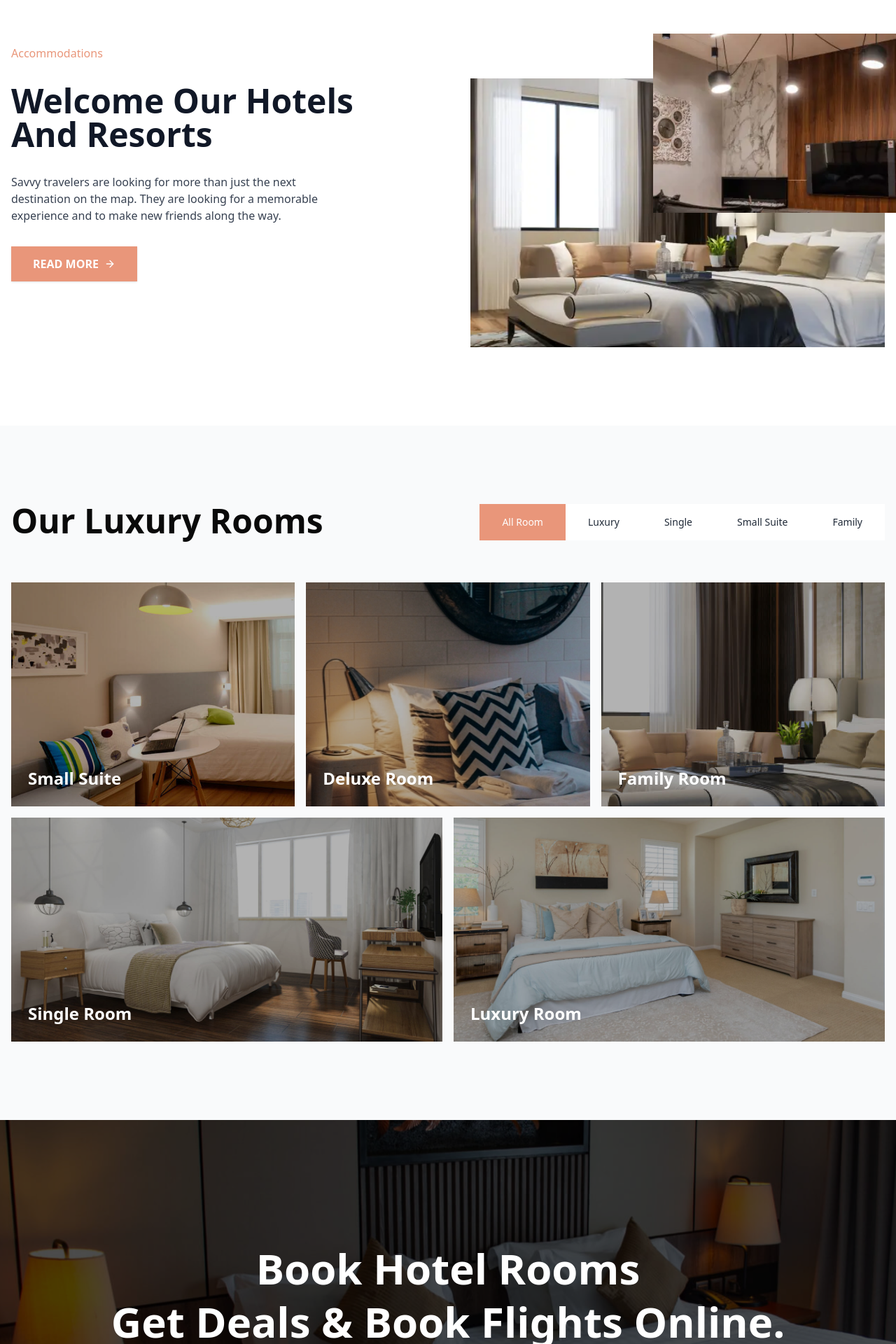
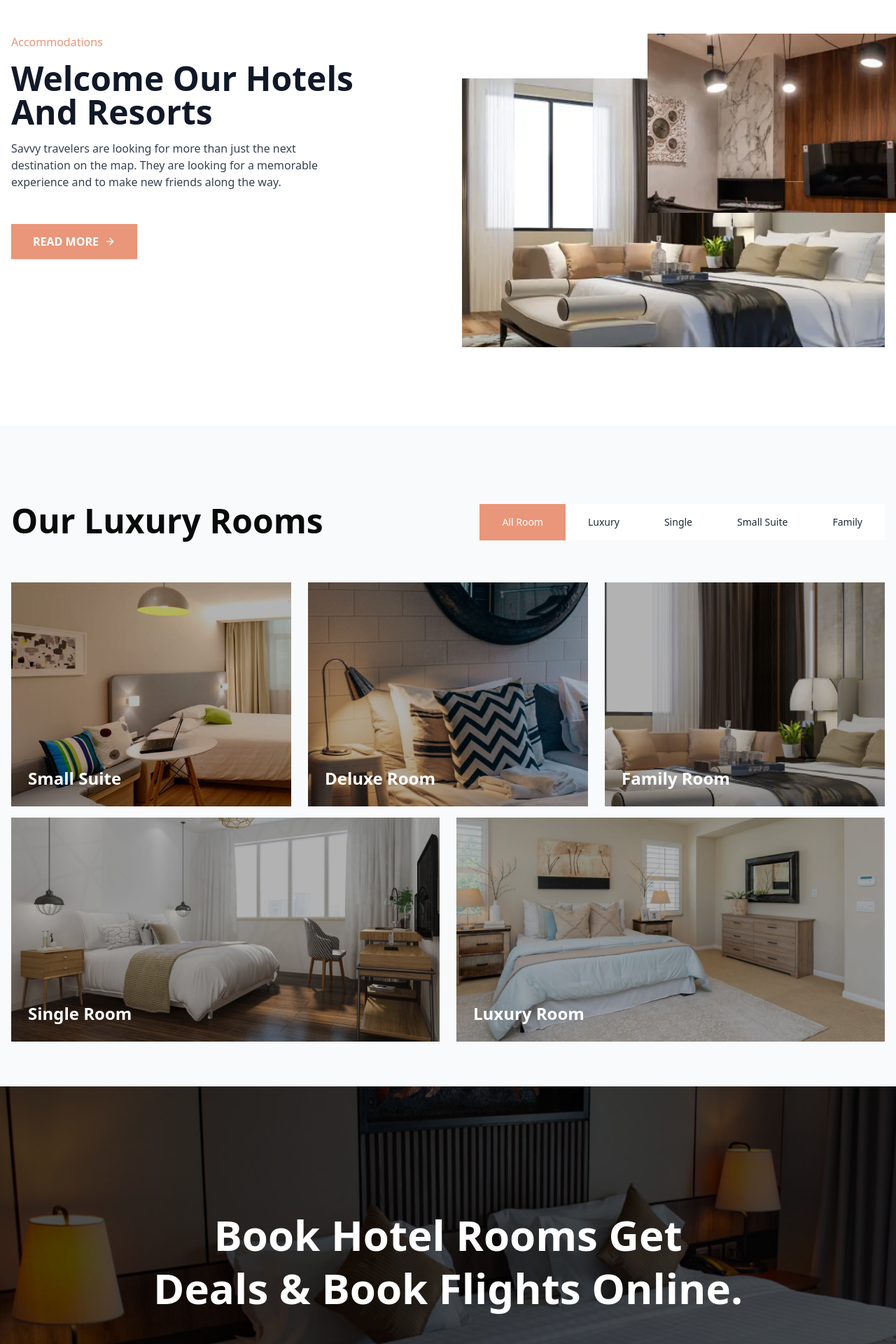
Before and after one commit to muskanm1111/Hostily, a Next.js app: page / in a window 1280 px wide. Shown: the part 880-2800 px from the top of the page at 70% size. Built offline with nearby package versions, Linux system fonts and the light colour scheme.

Commit message:
Refactor About, ImgAbout, Offer, Rooms, ServiceCard, and Testimonials components for improved layout and styling consistency

```diff
--- a/src/components/about.jsx
+++ b/src/components/about.jsx
@@ -5,26 +5,26 @@ import { ArrowRight } from "lucide-react";
 
 const About = () => {
   return (
-    <section className="w-full py-16 md:py-28 bg-white overflow-hidden">
+    <section className="w-full py-10 md:py-28 bg-white overflow-hidden">
       <div className="max-w-7xl mx-auto px-4">
-        <div className="flex flex-col lg:flex-row items-start gap-8 lg:gap-16">
+        <div className="flex flex-col lg:flex-row items-start gap-9 lg:gap-10">
           {/* Content  */}
-          <div className="w-full lg:w-1/2 space-y-8 pt-8">
+          <div className="w-full lg:w-1/2 pt-4">
             <p className="text-[#E9967A] font-medium">Accommodations</p>
 
-            <h2 className="text-4xl md:text-4xl  lg:text-5xl font-semibold text-gray-900 leading-tight">
+            <h2 className="text-4xl md:text-4xl pt-4  lg:text-5xl font-semibold text-gray-900 leading-tight">
               Welcome Our Hotels
               <br />
               And Resorts
             </h2>
 
-            <p className="text-gray-700 max-w-md">
+            <p className="text-gray-700 max-w-md pt-4 pb-12">
               Savvy travelers are looking for more than just the next
               destination on the map. They are looking for a memorable
               experience and to make new friends along the way.
             </p>
 
-            <button className="hidden md:flex w-[180px] bg-[#E9967A] h-[50px]  items-center justify-center  cursor-pointer relative overflow-hidden transition-all duration-500 ease-in-out shadow hover:scale-105 hover:shadow before:absolute before:top-0 before:-left-full before:w-full before:h-full before:bg-gradient-to-r before:from-black before:to-black before:transition-all before:duration-500 before:ease-in-out before:z-[-1] before: hover:before:left-0 text-white hover:text-white  text-base font-semibold ">
+            <button className="flex md:flex   w-[180px] bg-[#E9967A] h-[50px]  items-center justify-center  cursor-pointer relative overflow-hidden transition-all duration-500 ease-in-out shadow hover:scale-105 hover:shadow before:absolute before:top-0 before:-left-full before:w-full before:h-full before:bg-gradient-to-r before:from-black before:to-black before:transition-all before:duration-500 before:ease-in-out before:z-[-1] before: hover:before:left-0 text-white hover:text-white  text-base font-semibold ">
               READ MORE
               <ArrowRight className="ml-2 h-4 w-4" />
             </button>
@@ -42,7 +42,7 @@ const About = () => {
                 />
               </div>
 
-              <div className="absolute -top-16 -right-8 lg:-right-16 w-2/3 h-48 md:h-64 hidden md:block">
+              <div className="absolute -top-16 right-0 md:-right-8 lg:-right-16 w-2/3 h-48 md:h-64 flex md:block">
                 <Image
                   src="/hotel-2.webp"
                   alt="Hotel living area"
--- a/src/components/imgabout.jsx
+++ b/src/components/imgabout.jsx
@@ -16,8 +16,8 @@ const RestaurantShowcase = ({
 }) => {
   return (
     <div className="">
-      <div className="w-full py-12  bg-gray-100">
-        <div className="max-w-[80.50rem] mx-auto px-4">
+      <div className="w-full py-12 md:py-20  bg-gray-100">
+        <div className="max-w-7xl mx-auto px-4">
           <div
             className={`flex flex-col  ${
               reversed ? "lg:flex-row-reverse" : "lg:flex-row"
@@ -39,10 +39,10 @@ const RestaurantShowcase = ({
             {/* Content  */}
             <div className="w-full lg:w-1/2 space-y-6">
               <div className="space-y-4">
-                <h2 className="text-4xl md:text-4xl lg:text-5xl font-semibold  text-gray-900">
+                <h2 className="text-3xl md:text-4xl lg:text-5xl font-semibold px-4 text-gray-900">
                   {title}
                 </h2>
-                <p className="text-gray-600 max-w-md">{description}</p>
+                <p className="text-gray-600 px-4 max-w-md">{description}</p>
               </div>
 
 
--- a/src/components/offer.jsx
+++ b/src/components/offer.jsx
@@ -19,18 +19,17 @@ const hotelServices = [
 
 const Offer = () => {
   return (
-    <div className="h-[500px] bg-black bg-fixed bg-[url(/video.jpg)] bg-center">
-      <div className="relative inset-0 h-[500px] w-full">
+    <div className=" h-screen md:h-[500px] bg-black bg-fixed bg-[url(/video.jpg)] bg-center">
+      <div className="relative inset-0 h-screen md:h-[500px] w-full">
         {/* Overlay  */}
         <div className="absolute inset-0 bg-black bg-opacity-70 flex items-center justify-start z-10">
-          <div className="text-start   mx-auto  max-w-7xl text-white  ">
-            <div className="flex flex-col items-start md:items-center justify-center px-2  ">
-              <span className="text-3xl capitalize md:text-6xl     font-semibold mb-0 md:mb-4">
-                Book hotel rooms
+          <div className="text-center   mx-auto  max-w-7xl text-white  ">
+            <div className="flex flex-col items-center md:items-center justify-center px-4  ">
+              <span className="text-[2rem] capitalize md:text-6xl     font-semibold mb-0 md:mb-4">
+                Book hotel rooms get
               </span>
-              <span className="text-3xl capitalize md:text-6xl   font-semibold ">
-
-                get deals & book flights online.
+              <span className="text-[2rem] capitalize md:text-6xl   font-semibold ">
+                deals & book flights online.
               </span>
             </div>
           </div>
--- a/src/components/rooms.jsx
+++ b/src/components/rooms.jsx
@@ -54,10 +54,10 @@ export default function Rooms() {
 
   return (
     <div className="bg-gray-50">
-      <div className="max-w-7xl mx-auto px-4 py-28">
+      <div className="max-w-7xl mx-auto px-4 py-16 md:py-28 pb-20 md:pb-[4rem]">
         {/* Tabs */}
-        <div className="flex flex-wrap  md:justify-between gap-2  mb-8">
-          <h1 className="text-4xl md:text-5xl font-semibold text-center md:text-left mb-8">
+        <div className="flex flex-wrap justify-center md:justify-between gap-2  mb-8">
+          <h1 className="text-4xl md:text-5xl font-semibold text-center  md:text-left mb-8">
             Our Luxury Rooms
           </h1>
           <div>
@@ -65,7 +65,7 @@ export default function Rooms() {
               <button
                 key={tab}
                 onClick={() => setActiveTab(tab)}
-                className={`px-8 py-4 text-sm font-medium transition-colors ${
+                className={`px-8 mb-4 py-4 text-sm font-medium transition-colors ${
                   activeTab === tab
                     ? "bg-[#E9967A] text-white"
                     : "bg-white text-gray-800 hover:bg-gray-100"
@@ -78,14 +78,14 @@ export default function Rooms() {
         </div>
 
 
-        <div className="grid grid-cols-1 md:grid-cols-3 gap-4">
+        <div className="grid grid-cols-1 md:grid-cols-3 gap-6">
           {filteredRooms.slice(0, 3).map((room) => (
             <RoomCard key={room.id} room={room} />
           ))}
         </div>
 
 
-        <div className="grid grid-cols-1 md:grid-cols-2 gap-4 mt-4">
+        <div className="grid grid-cols-1 md:grid-cols-2 gap-6 mt-4">
           {filteredRooms.slice(3).map((room) => (
             <RoomCard key={room.id} room={room} />
           ))}
@@ -100,7 +100,7 @@ function RoomCard({ room }) {
     <div className="relative group overflow-hidden">
       <div className="relative h-80 w-full">
         <Image
-          src={room.image || "/placeholder.svg"}
+          src={room.image}
           alt={room.type}
           fill
           className="object-cover transition-transform duration-500 group-hover:scale-110"
--- a/src/components/servicecard.jsx
+++ b/src/components/servicecard.jsx
@@ -33,7 +33,7 @@ const HotelServices = () => {
         {hotelServices.map((service, index) => (
           <div
             key={index}
-            className="flex flex-row items-center text-start "
+            className="flex  flex-col md:flex-row items-center text-center md:text-start "
           >
             <div className="mb-4 bg-gray-100  rounded-full p-6">
               {service.icon}
--- a/src/components/testimonials.jsx
+++ b/src/components/testimonials.jsx
@@ -39,32 +39,21 @@ const Testimonials = () => {
   };
 
   return (
-    <div className="py-20 ">
-      <div className="max-w-[80.50rem] mx-auto px-4 p-16 shadow bg-[#0e1317] ">
-
-
-
+    <div className="py-20 px-4   ">
+      <div className="max-w-7xl mx-auto px-4 p-20  max-sm:h-[600px] md:p-16 shadow bg-[#0e1317] ">
         <h2 className=" font-bold text-white text-xl md:text-2xl leading-relaxed max-w-4xl mx-auto mb-4   text-start ">
           {testimonials[currentTestimonial].author}
         </h2>
-       <div className="relative">
+        <div className="relative">
           <div className="relative z-10 pb-16">
             <p className="text-white text-xl md:text-2xl leading-relaxed max-w-4xl mx-auto mb-12">
               {testimonials[currentTestimonial].content}
             </p>
             <div className="flex justify-center items-center space-x-2">
-              <Button
-                variant="default"
-                size="icon"
-                onClick={prevTestimonial}
-              >
+              <Button variant="default" size="icon" onClick={prevTestimonial}>
                 <ChevronLeft className="h-6 w-6" />
               </Button>
-              <Button
-                variant="default"
-                size="icon"
-                onClick={nextTestimonial}
-              >
+              <Button variant="default" size="icon" onClick={nextTestimonial}>
                 <ChevronRight className="h-6 w-6" />
               </Button>
             </div>
```
